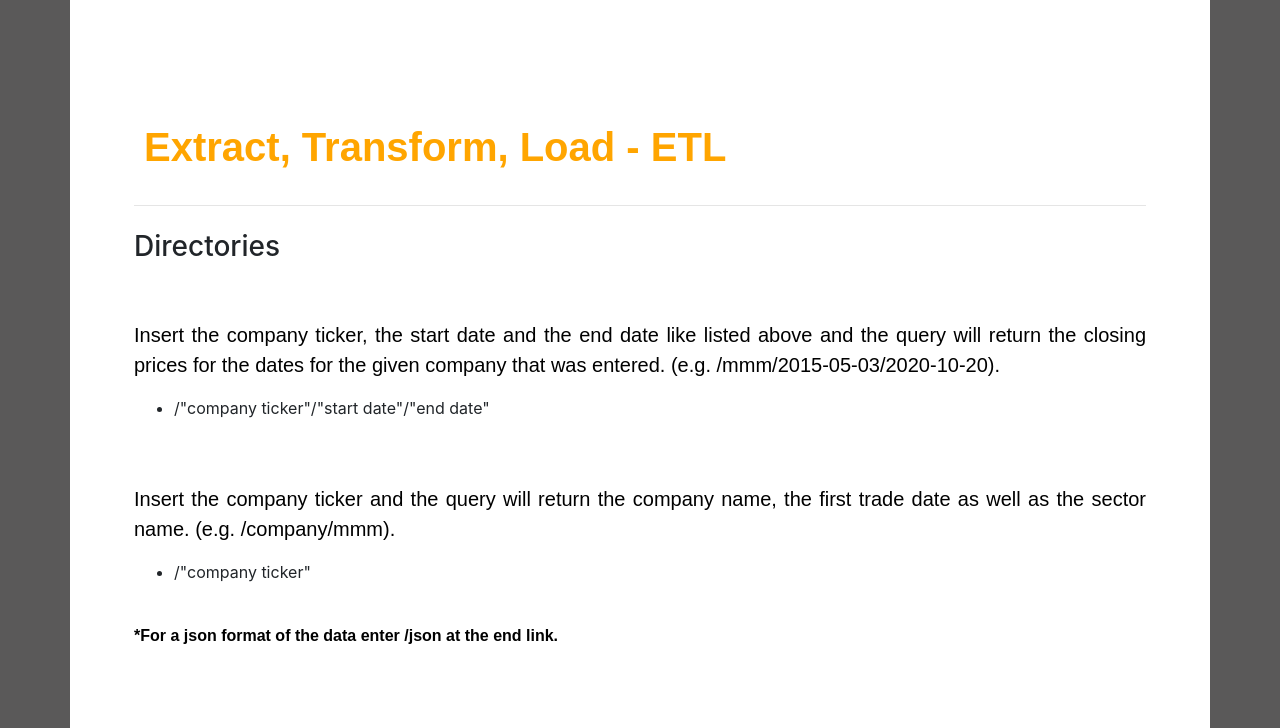
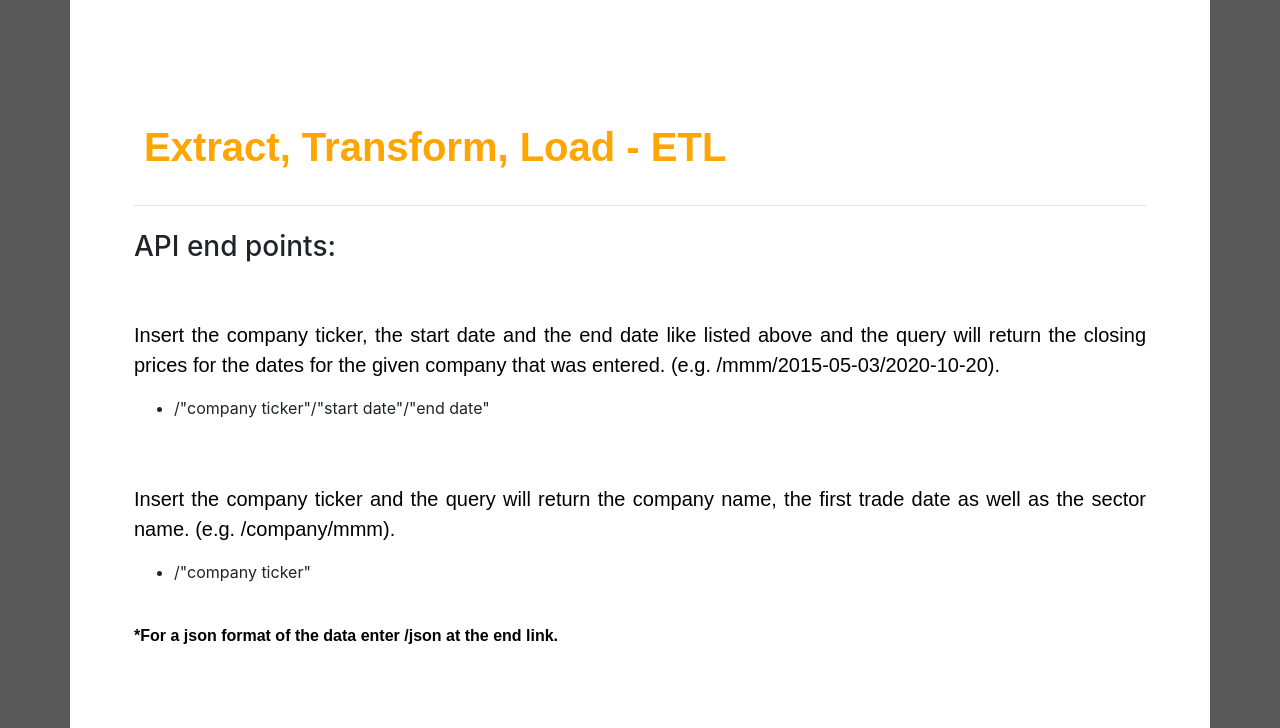
Before and after one commit to gpivaro/Project_ETL, a Flask app: page / in a window 1280 px wide. Shown: the part 109-837 px from the top of the page. Run offline with Flask 2, Linux system fonts and the light colour scheme; parts of the project's set-up code (start-up, migrations or seed data) failed here and were passed over; some libraries are stand-ins or nearby versions.

```diff
--- a/templates/index.html
+++ b/templates/index.html
@@ -46,7 +46,7 @@
       <div class="col">
         <h1 class="display-4">Extract, Transform, Load - ETL</h1>
         <hr class="my-4">
-        <h3>Directories</h3>
+        <h3>API end points:</h3>
         <br /><br />
         <p class="lead">
           Insert the company ticker, the start date and the end date like listed above
```
Also changed, not shown: static/images/favicon.ico (renamed from favicon.ico), 5 other files.
